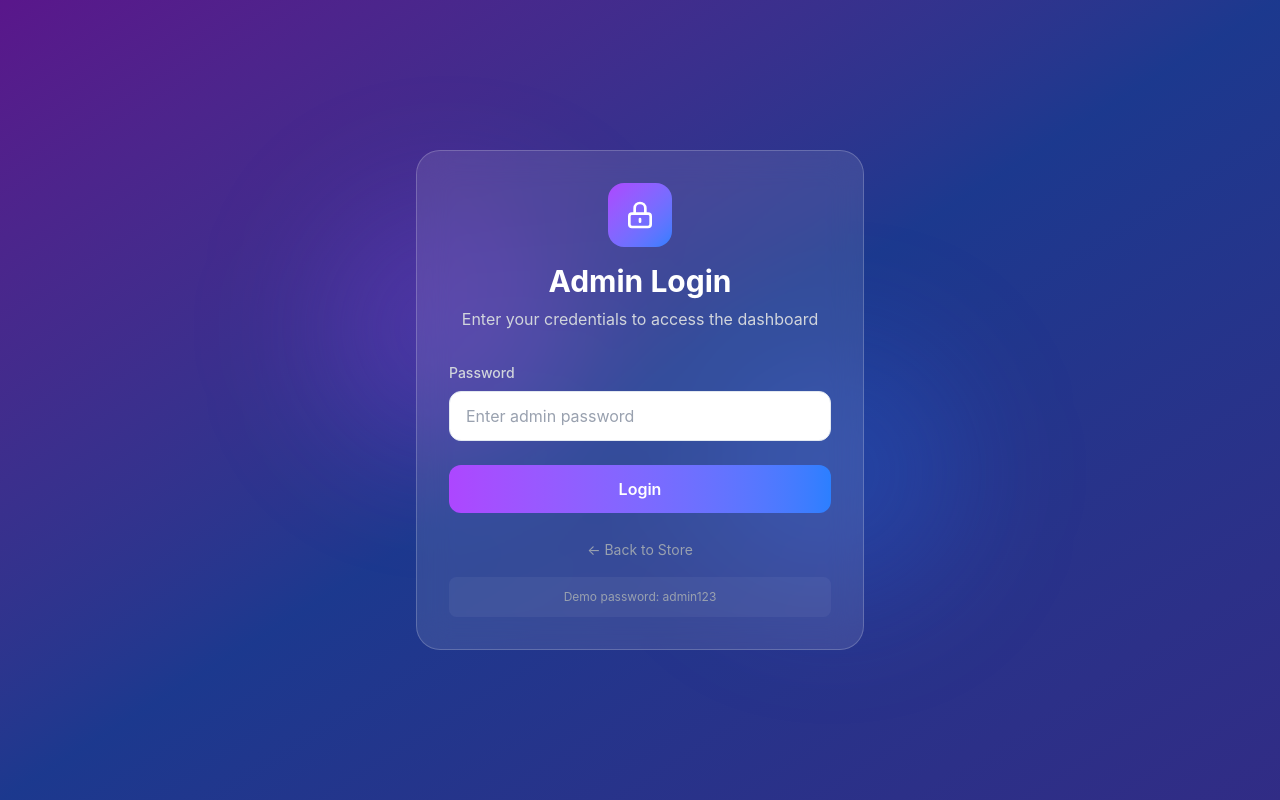
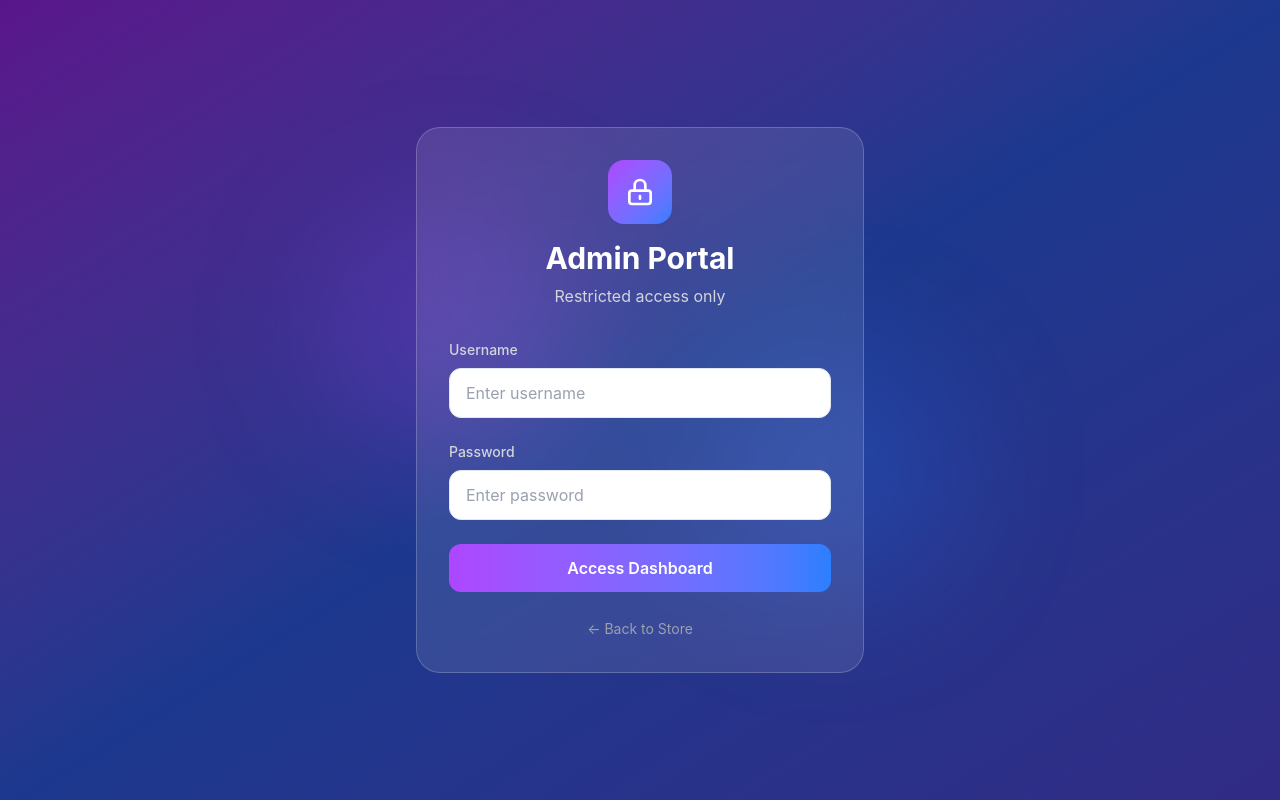
Before and after one commit to ThandoHlomuka/beautiful-store, a Next.js app: page /admin-login in a window 1280 px wide. Built offline with nearby package versions, Linux system fonts and the light colour scheme; no server answers.

Commit message:
Update admin login page

```diff
--- a/src/app/admin-login/page.tsx
+++ b/src/app/admin-login/page.tsx
@@ -4,8 +4,10 @@ import { useState } from 'react';
 import { useRouter } from 'next/navigation';
 import Link from 'next/link';
 import { useAdmin } from '@/context/AdminContext';
+import { logUpdate } from '@/lib/updateLogger';
 
 export default function AdminLogin() {
+  const [username, setUsername] = useState('');
   const [password, setPassword] = useState('');
   const [error, setError] = useState('');
   const [loading, setLoading] = useState(false);
@@ -18,10 +20,13 @@ export default function AdminLogin() {
     setError('');
 
     setTimeout(() => {
-      if (adminLogin(password)) {
+      const result = adminLogin(username, password);
+      if (result.success) {
+        logUpdate('success', 'Admin', `Admin logged in: ${username}`);
         router.push('/admin');
       } else {
-        setError('Invalid password');
+        setError(result.error || 'Invalid credentials');
+        logUpdate('warning', 'Admin', `Failed login attempt: ${username}`);
       }
       setLoading(false);
     }, 500);
@@ -41,18 +46,29 @@ export default function AdminLogin() {
               <path strokeLinecap="round" strokeLinejoin="round" strokeWidth={2} d="M12 15v2m-6 4h12a2 2 0 002-2v-6a2 2 0 00-2-2H6a2 2 0 00-2 2v6a2 2 0 002 2zm10-10V7a4 4 0 00-8 0v4h8z" />
             </svg>
           </div>
-          <h1 className="text-3xl font-bold text-white">Admin Login</h1>
-          <p className="text-gray-300 mt-2">Enter your credentials to access the dashboard</p>
+          <h1 className="text-3xl font-bold text-white">Admin Portal</h1>
+          <p className="text-gray-300 mt-2">Restricted access only</p>
         </div>
 
         <form onSubmit={handleSubmit} className="space-y-6">
+          <div>
+            <label className="block text-sm font-medium text-gray-300 mb-2">Username</label>
+            <input
+              type="text"
+              value={username}
+              onChange={e => setUsername(e.target.value)}
+              placeholder="Enter username"
+              className="w-full px-4 py-3 bg-white/10 border border-white/20 rounded-xl text-white placeholder-gray-400 focus:ring-2 focus:ring-purple-500 focus:border-transparent"
+              required
+            />
+          </div>
           <div>
             <label className="block text-sm font-medium text-gray-300 mb-2">Password</label>
             <input
               type="password"
               value={password}
               onChange={e => setPassword(e.target.value)}
-              placeholder="Enter admin password"
+              placeholder="Enter password"
               className="w-full px-4 py-3 bg-white/10 border border-white/20 rounded-xl text-white placeholder-gray-400 focus:ring-2 focus:ring-purple-500 focus:border-transparent"
               required
             />
@@ -69,7 +85,7 @@ export default function AdminLogin() {
             disabled={loading}
             className="w-full py-3 bg-gradient-to-r from-purple-500 to-blue-500 text-white font-semibold rounded-xl hover:opacity-90 transition-opacity disabled:opacity-50"
           >
-            {loading ? 'Logging in...' : 'Login'}
+            {loading ? 'Authenticating...' : 'Access Dashboard'}
           </button>
         </form>
 
@@ -78,10 +94,6 @@ export default function AdminLogin() {
             ← Back to Store
           </Link>
         </div>
-
-        <div className="mt-4 p-3 bg-white/5 rounded-lg text-center">
-          <p className="text-gray-400 text-xs">Demo password: admin123</p>
-        </div>
       </div>
     </div>
   );
```
